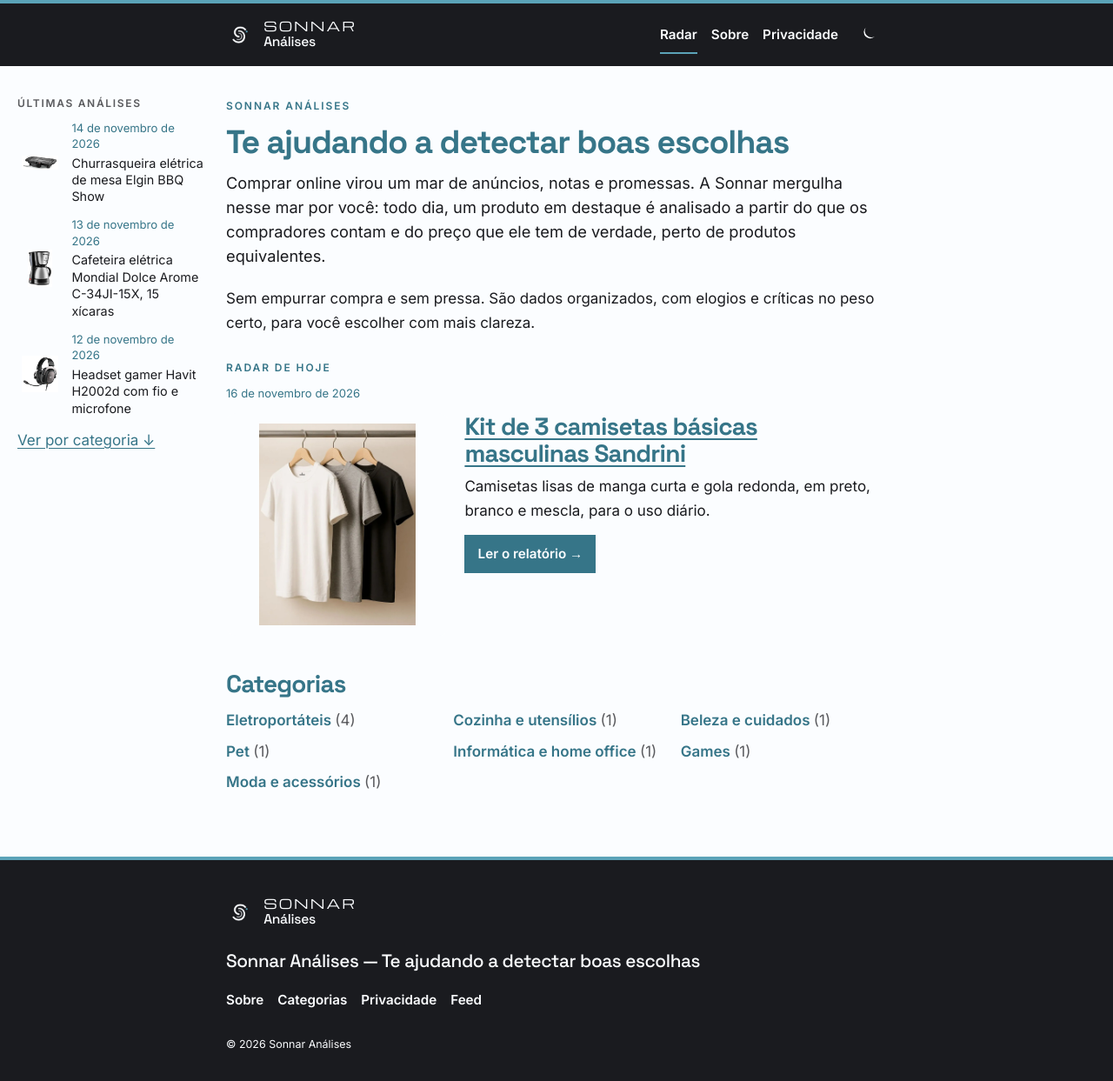
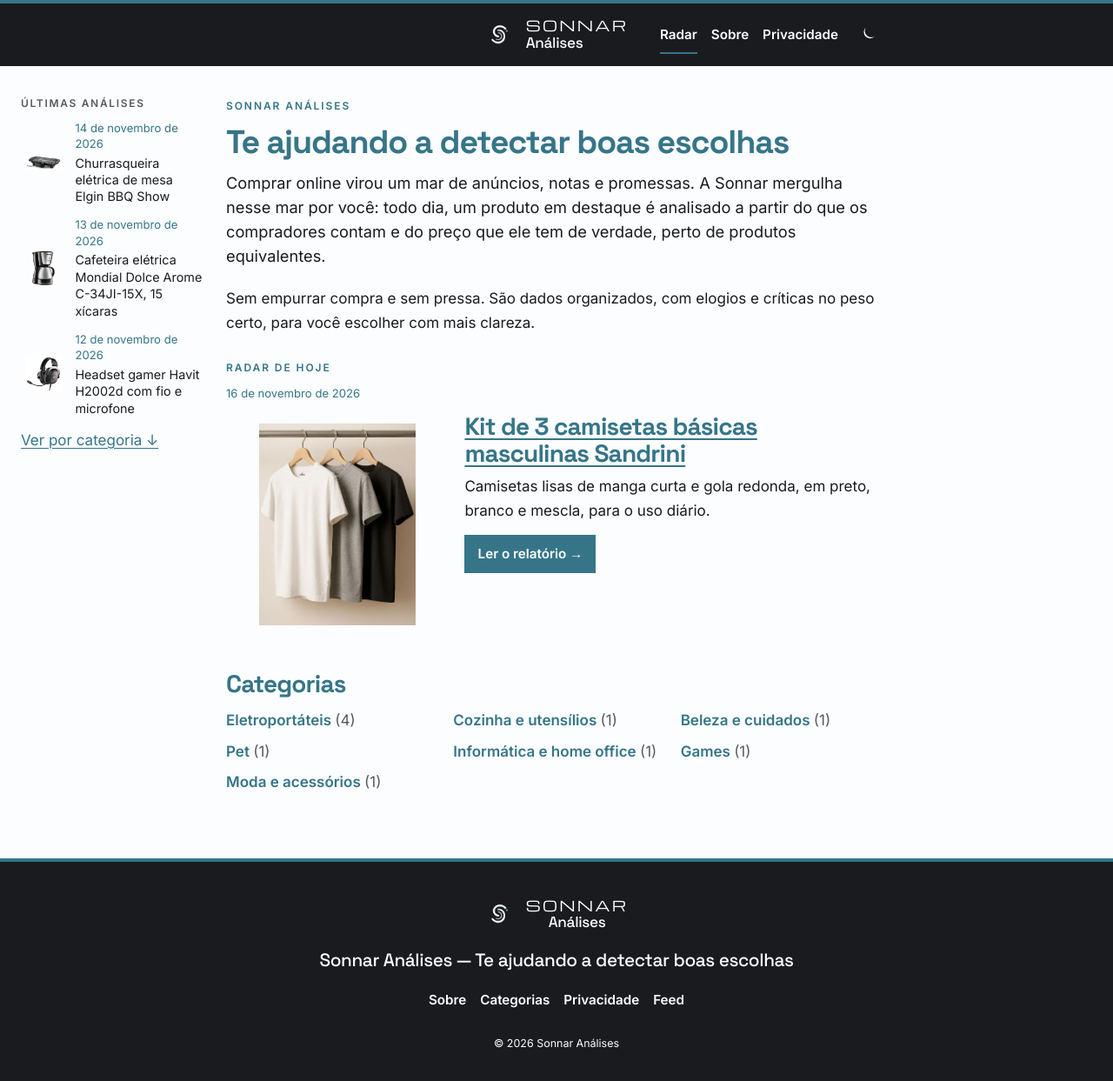
Before and after one commit to sonnaranalises/sonnar, a Jekyll site: the page built from index.html, in a window 1280 px wide and 1243 px high. Shown: the whole window at 87% size. Built offline with Jekyll 4.4.1, drawn with Linux system fonts in a browser that asks for light colours.

Commit message:
Center the logo and use one theme blue.
Put the wordmark in the middle of the center column, with the nav at that column's right edge, and center the footer logo to match. Shrink the sidebar Mercado Livre buttons and route every accent through --azul: Cerulean in light mode, Pacific Blue in dark mode.

Co-authored-by: sonnaranalises <sonnaranalises@users.noreply.github.com>

```diff
--- a/_includes/head.html
+++ b/_includes/head.html
@@ -88,7 +88,7 @@
 <link rel="preload" href="{{ '/assets/fonts/inter-400.woff2' | relative_url }}" as="font" type="font/woff2" crossorigin>
 <link rel="preload" href="{{ '/assets/fonts/space-grotesk-700.woff2' | relative_url }}" as="font" type="font/woff2" crossorigin>
 <link rel="preload" href="{{ '/assets/fonts/michroma-400.woff2' | relative_url }}" as="font" type="font/woff2" crossorigin>
-<link rel="stylesheet" href="{{ '/assets/css/style.css' | relative_url }}?v=20261116d">
+<link rel="stylesheet" href="{{ '/assets/css/style.css' | relative_url }}?v=20261117a">
 <script src="{{ '/assets/js/tema.js' | relative_url }}" defer></script>
 {%- if page.url == "/" -%}
 <script type="application/ld+json">
--- a/_includes/header.html
+++ b/_includes/header.html
@@ -2,6 +2,7 @@
 <header class="site-header">
   <div class="grade grade-barra">
     <div class="col-centro header-inner">
+      <div class="header-lado" aria-hidden="true"></div>
       {% include logo.html %}
       <div class="header-tools">
         <nav class="site-nav" aria-label="Seções">
--- a/assets/css/style.css
+++ b/assets/css/style.css
@@ -58,22 +58,23 @@
   --texto: var(--carbon);
   --texto-2: rgba(26, 27, 31, .72);
   --linha: rgba(26, 27, 31, .12);
-  --superficie: rgba(54, 117, 136, .08);
-  --titulo: var(--cerulean);
-  --destaque: var(--cerulean);
-  --acento-texto: var(--cerulean);
-  --botao-fundo: var(--cerulean);
+  --azul: var(--cerulean);
+  --superficie: color-mix(in srgb, var(--azul) 8%, transparent);
+  --titulo: var(--azul);
+  --destaque: var(--azul);
+  --acento-texto: var(--azul);
+  --botao-fundo: var(--azul);
   --botao-texto: var(--white);
   --faixa: var(--carbon);
   --faixa-texto: var(--white);
-  --faixa-acento: var(--pacific);
+  --faixa-acento: var(--azul);
   --cartao-foto: var(--white);
 
   --font-logo: "Michroma", sans-serif;
   --font-display: "Space Grotesk", "Segoe UI", sans-serif;
   --font-body: "Inter", "Segoe UI", sans-serif;
   --font-mono: var(--font-body);
-  --gutter: 1.25rem;
+  --gutter: 1.5rem;
   --grid-gap: 1.5rem;
   --col-side: 15rem;
   --site-max: 78rem;
@@ -85,11 +86,7 @@
   --texto: var(--white);
   --texto-2: rgba(251, 253, 255, .70);
   --linha: rgba(251, 253, 255, .14);
-  --superficie: rgba(91, 163, 184, .08);
-  --titulo: var(--pacific);
-  --destaque: var(--pacific);
-  --acento-texto: var(--pacific);
-  --botao-fundo: var(--pacific);
+  --azul: var(--pacific);
   --botao-texto: var(--carbon);
   color-scheme: dark;
 }
@@ -122,7 +119,7 @@ body::before {
   content: "";
   display: block;
   height: 4px;
-  background: var(--pacific);
+  background: var(--azul);
   flex: none;
 }
 
@@ -250,26 +247,34 @@ a:hover {
 }
 
 .header-inner {
-  display: flex;
-  flex-wrap: wrap;
+  display: grid;
+  grid-template-columns: minmax(0, 1fr) auto minmax(0, 1fr);
   align-items: center;
-  justify-content: space-between;
-  gap: 0.35rem 1.5rem;
+  column-gap: 0.75rem;
   padding: 0.85rem 0;
+}
+
+.header-lado {
+  grid-column: 1;
+}
+
+.header-inner > .logo {
+  grid-column: 2;
+  justify-self: center;
 }
 
 .logo {
   display: inline-flex;
   align-items: center;
-  gap: 0.7rem;
+  gap: 0.77rem;
   min-height: 44px;
   text-decoration: none;
   color: inherit;
 }
 
 .logo-mark {
-  width: 32px;
-  height: 32px;
+  width: 35px;
+  height: 35px;
   flex: none;
   display: block;
   border-radius: 8px;
@@ -284,7 +289,7 @@ a:hover {
 .logo-sonar {
   font-family: var(--font-logo);
   font-weight: 400;
-  font-size: 0.92rem;
+  font-size: 1.012rem;
   letter-spacing: 0.14em;
   line-height: 1;
   color: var(--faixa-texto);
@@ -293,7 +298,7 @@ a:hover {
 .logo-analises {
   font-family: var(--font-display);
   font-weight: 500;
-  font-size: 0.98rem;
+  font-size: 1.078rem;
   letter-spacing: -0.02em;
   line-height: 1;
   color: var(--faixa-texto);
@@ -643,7 +648,11 @@ a:hover {
 }
 
 .radar-card .affiliate-link {
-  width: 100%;
+  width: auto;
+  align-self: flex-start;
+  min-height: 0;
+  padding: 0.28rem 0.62rem;
+  font-size: 0.8rem;
 }
 
 .affiliate-list-note {
@@ -1262,8 +1271,15 @@ html[data-feedback-sent] .reader-feedback-thanks {
 .site-footer {
   background: var(--faixa);
   color: var(--faixa-texto);
-  border-top: 4px solid var(--pacific);
+  border-top: 4px solid var(--azul);
   padding: 2.4rem 0 2rem;
+}
+
+.site-footer .col-centro {
+  display: flex;
+  flex-direction: column;
+  align-items: center;
+  text-align: center;
 }
 
 .site-footer .logo-analises,
@@ -1297,6 +1313,7 @@ html[data-feedback-sent] .reader-feedback-thanks {
 }
 
 .footer-nav {
+  justify-content: center;
   margin-bottom: 1.2rem;
 }
 
@@ -1345,7 +1362,7 @@ html[data-feedback-sent] .reader-feedback-thanks {
 
   .logo-sonar {
     letter-spacing: 0.08em;
-    font-size: 0.82rem;
+    font-size: 0.9rem;
   }
 }
 
@@ -1368,6 +1385,8 @@ html[data-feedback-sent] .reader-feedback-thanks {
 }
 
 .header-tools {
+  grid-column: 3;
+  justify-self: end;
   display: flex;
   align-items: center;
   gap: 0.35rem 0.75rem;
@@ -1409,6 +1428,7 @@ html[data-feedback-sent] .reader-feedback-thanks {
 .grade {
   display: grid;
   width: 100%;
+  max-width: none;
   align-items: start;
   padding-inline: var(--gutter);
   column-gap: clamp(1rem, 2vw, 2rem);
@@ -1476,15 +1496,7 @@ time,
   font-size: 0.82rem;
   font-weight: 400;
   line-height: 1.4;
-  color: var(--cerulean);
-}
-
-:root[data-tema="escuro"] time,
-:root[data-tema="escuro"] .radar-hoje-data,
-:root[data-tema="escuro"] .ultimas-data,
-:root[data-tema="escuro"] .post-kicker time,
-:root[data-tema="escuro"] .entry-meta time {
-  color: var(--pacific);
+  color: var(--azul);
 }
 
 .radar-hoje-data {
@@ -1722,6 +1734,24 @@ time,
   }
 }
 
+@media (max-width: 79.99rem) {
+  .header-inner {
+    grid-template-columns: 1fr;
+    justify-items: center;
+    row-gap: 0.15rem;
+  }
+
+  .header-lado {
+    display: none;
+  }
+
+  .header-inner > .logo,
+  .header-tools {
+    grid-column: auto;
+    justify-self: center;
+  }
+}
+
 @media (max-width: 40rem) {
   .post-lead-has-photo,
   .radar-hoje-corpo {
```
